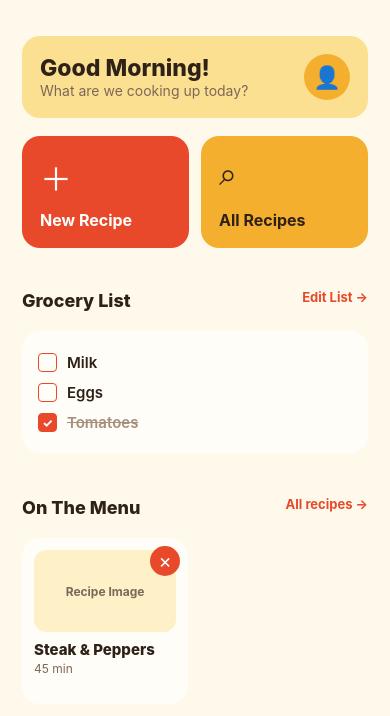
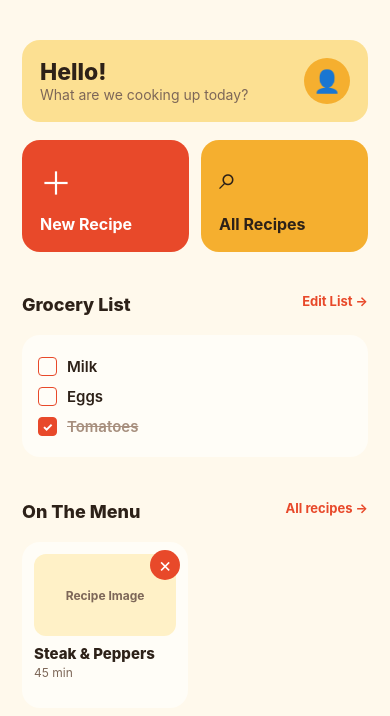
Before and after one commit to lexirosem123/Recipe_Org_App, a React Native app: screen / in a window 390 px wide. Shown: the top 716 px of the page. Built offline with nearby package versions, Linux system fonts and the light colour scheme.

Commit message:
Tighten greeting and add consistent top spacing

```diff
--- a/src/AppV022.tsx
+++ b/src/AppV022.tsx
@@ -99,7 +99,7 @@ function HomeScreen({ profile, groceryItems, menuRecipes, onProfile, onNewRecipe
   return <ScrollView contentContainerStyle={styles.page}>
     <View style={styles.greetingCard}>
       <View style={styles.greetingTextWrap}>
-        <Text style={styles.heroTitle} numberOfLines={2}>{profile.name ? `Good Morning, ${profile.name}!` : 'Good Morning!'}</Text>
+        <Text style={styles.heroTitle} numberOfLines={2}>{profile.name ? `Hello, ${profile.name}!` : 'Hello!'}</Text>
         <Text style={styles.muted}>What are we cooking up today?</Text>
       </View>
       <Pressable style={styles.homeProfileButton} onPress={onProfile}><ProfileAvatar profile={profile} /></Pressable>
@@ -139,7 +139,7 @@ function GroceryScreen({items,onBack,onChange}:any){const[newItem,setNewItem]=us
 
 const colors={gold:'#F5AF2F',orange:'#E8492A',cream:'#FCE092',background:'#FFF9EC',card:'#FFFDF7',ink:'#2D2118',muted:'#7D6758',pale:'#FFF1C7'};
 const styles=StyleSheet.create({
-  safeArea:{flex:1,backgroundColor:colors.background},flex:{flex:1},page:{paddingHorizontal:22,paddingTop:36,paddingBottom:48},pageCompact:{paddingHorizontal:22,paddingBottom:48},header:{height:64,paddingHorizontal:16,flexDirection:'row',alignItems:'center',justifyContent:'space-between'},backButton:{width:44,height:44,alignItems:'center',justifyContent:'center'},backText:{fontSize:38,color:colors.ink},headerTitle:{fontSize:18,fontWeight:'700',color:colors.ink},
+  safeArea:{flex:1,backgroundColor:colors.background,paddingTop:16},flex:{flex:1},page:{paddingHorizontal:22,paddingTop:24,paddingBottom:48},pageCompact:{paddingHorizontal:22,paddingBottom:48},header:{height:64,paddingHorizontal:16,flexDirection:'row',alignItems:'center',justifyContent:'space-between'},backButton:{width:44,height:44,alignItems:'center',justifyContent:'center'},backText:{fontSize:38,color:colors.ink},headerTitle:{fontSize:18,fontWeight:'700',color:colors.ink},
   greetingCard:{backgroundColor:colors.cream,borderRadius:18,padding:18,flexDirection:'row',alignItems:'center',justifyContent:'space-between',gap:12},greetingTextWrap:{flex:1,minWidth:0,paddingRight:4},homeProfileButton:{flexShrink:0},heroTitle:{fontSize:23,lineHeight:27,fontWeight:'800',color:colors.ink,flexShrink:1},muted:{color:colors.muted,fontSize:14},profileCircle:{backgroundColor:colors.gold,alignItems:'center',justifyContent:'center'},profileIcon:{color:colors.ink},profileHero:{alignItems:'center',gap:12,marginBottom:24},
   actionRow:{flexDirection:'row',gap:12,marginTop:18,marginBottom:6},primaryAction:{flex:1,minHeight:112,backgroundColor:colors.orange,borderRadius:18,padding:18,justifyContent:'space-between'},secondaryAction:{flex:1,minHeight:112,backgroundColor:colors.gold,borderRadius:18,padding:18,justifyContent:'space-between'},actionPlus:{fontSize:32,color:colors.ink},actionPlusLight:{fontSize:32,color:'#fff'},primaryActionText:{color:'#fff',fontWeight:'700',fontSize:16},secondaryActionText:{color:colors.ink,fontWeight:'700',fontSize:16},sectionHeading:{flexDirection:'row',justifyContent:'space-between',alignItems:'center',marginTop:18,marginBottom:10},sectionTitle:{fontSize:18,fontWeight:'800',color:colors.ink,marginTop:18,marginBottom:10},textLink:{fontSize:13,fontWeight:'700',color:colors.orange},card:{backgroundColor:colors.card,borderRadius:18,padding:16,marginBottom:8},listRow:{flexDirection:'row',alignItems:'center',minHeight:30,gap:10},listText:{color:colors.ink,fontSize:15,fontWeight:'600'},checkbox:{width:19,height:19,borderWidth:1.5,borderColor:colors.orange,borderRadius:4,alignItems:'center',justifyContent:'center'},checkboxChecked:{backgroundColor:colors.orange},checkmark:{color:'#fff',fontSize:12,fontWeight:'800'},completedText:{textDecorationLine:'line-through',color:'#A78F7E'},
   menuGrid:{flexDirection:'row',flexWrap:'wrap',gap:12},menuRecipeCard:{width:'48%',aspectRatio:1,backgroundColor:colors.card,borderRadius:18,padding:12,position:'relative',overflow:'hidden'},menuCardRemove:{position:'absolute',top:8,right:8,zIndex:2,width:30,height:30,borderRadius:15,backgroundColor:colors.orange,alignItems:'center',justifyContent:'center'},menuCardRemoveText:{fontSize:20,color:'#fff'},menuCoverImage:{width:'100%',height:82,borderRadius:12,marginBottom:8},menuEmojiCover:{width:'100%',height:82,borderRadius:12,marginBottom:8,backgroundColor:colors.pale,alignItems:'center',justifyContent:'center'},menuEmoji:{fontSize:42},menuImagePlaceholder:{width:'100%',height:82,borderRadius:12,marginBottom:8,backgroundColor:colors.pale,alignItems:'center',justifyContent:'center'},menuRecipeName:{color:colors.ink,fontSize:15,fontWeight:'800',marginBottom:2},menuRecipeTime:{color:colors.muted,fontSize:12},
```
